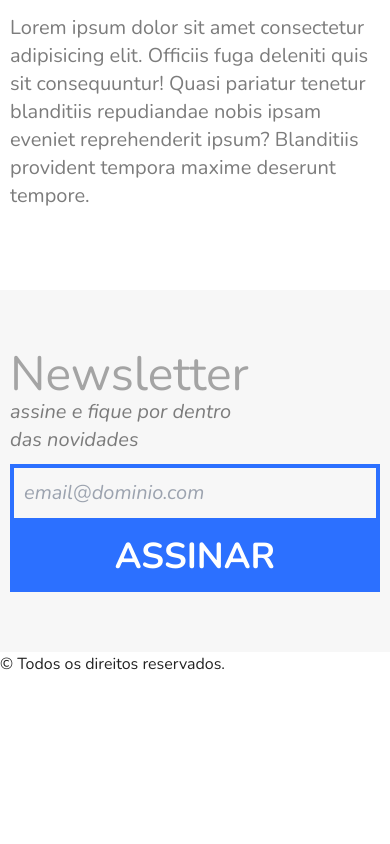
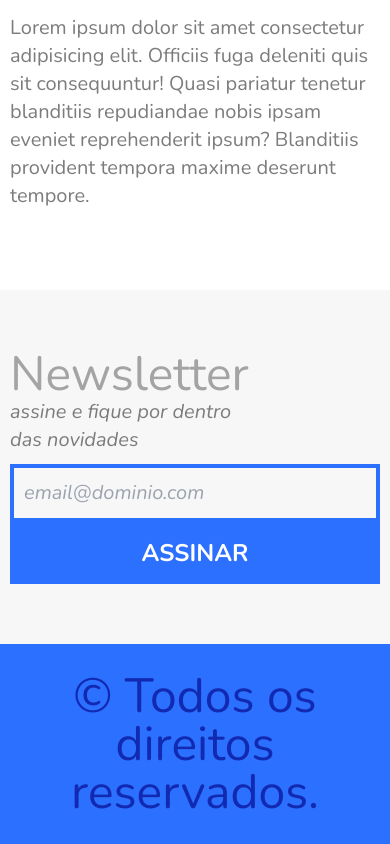
Before and after one commit to iaugustoz/zayan-games, a website: page index.html in a window 390 px wide. Shown: the part 5497-6341 px from the top of the page. Before the commit the page ends 6173 px from the top, so only its background shows below. Drawn offline with nearby package versions, Linux system fonts and the light colour scheme.

Commit message:
style: seção do rodapé estilizada

```diff
--- a/index.html
+++ b/index.html
@@ -173,12 +173,12 @@
         </div>
         <form class="newsletter-form">
             <input class="flex-3 text-[20px] text-gray-550 italic font-nunito border-4 border-solid border-blue-550 bg-transparent focus:outline-blue-750 p-10px my-0 rounded-[0px]" type="email" name="email" placeholder="email@dominio.com">
-            <button class="flex-1.25 font-nunito text-4xl font-bold uppercase bg-blue-550 text-white m-0 cursor-pointer py-15px px-10px" type="submit">Assinar</button>
+            <button class="flex-1.25 font-nunito text-4xl font-bold uppercase bg-blue-550 text-white m-0 cursor-pointer py-15px px-10px md:text-2xl" type="submit">Assinar</button>
         </form>
     </section>
 
     <footer class="footer">
-        <p>© Todos os direitos reservados.</p>
+        <p class="flex-1 text-center text-5xl text-blue-750">© Todos os direitos reservados.</p>
     </footer>
 
 </body>
--- a/src/css/input.css
+++ b/src/css/input.css
@@ -99,4 +99,9 @@
     .newsletter-form {
         @apply flex-2.1 my-0 mx-10px flex self-center flex-wrap;
     }
+
+    /* Seção do Rodapé */
+    .footer {
+        @apply h-[200px] bg-blue-550 flex items-center;
+    }
 }
--- a/tailwind.config.js
+++ b/tailwind.config.js
@@ -5,6 +5,7 @@ module.exports = {
     '.**/*.html',
   ],  theme: {
     screens: {
+      'md': {'max': '600px'},
       'lg': {'max': '800px'},
     },
     extend: {
```
Also changed, not shown: dist/output.css.
